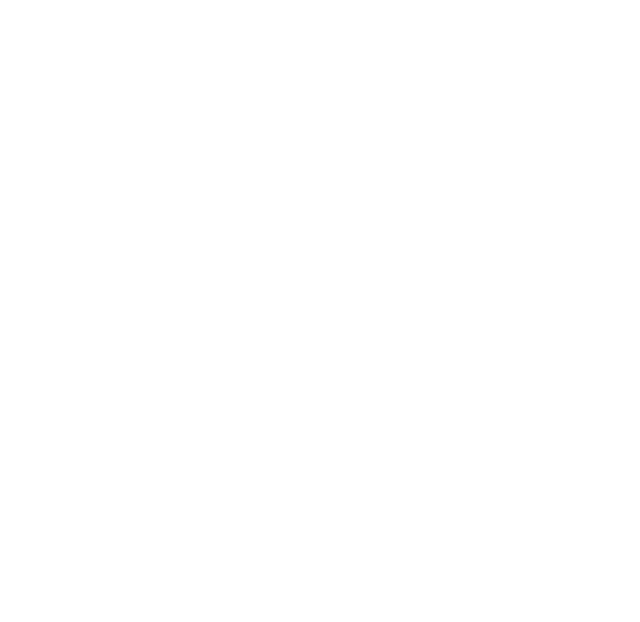
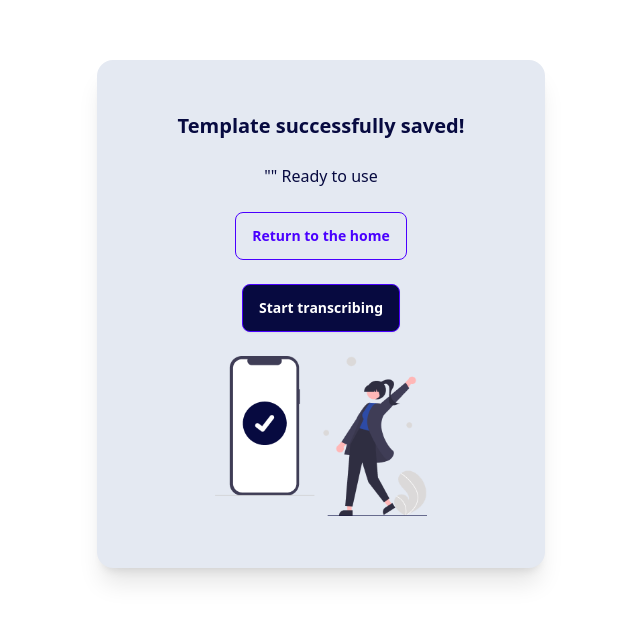
Before and after one commit to ruppinCgroup63/Spoken, a React (Vite) app: page /TemplateCreatedSuccessfully in a window 1280 px wide. Before the commit this address had no page. Shown: the part 118-740 px from the top of the page, without its empty margins (319-959 px from the left). Built offline with nearby package versions, Linux system fonts and the light colour scheme.

Commit message:
succssfully create template

```diff
--- a/src/App.jsx
+++ b/src/App.jsx
@@ -14,6 +14,7 @@ import "./FuncComps/CreateTemplate/createTemplat3.css";
 import ChooseTemplate from "./FuncComps/HOME/ChooseTemplate";
 import TemplateToDictate from "./FuncComps/SpeechRecognition/TemplateToDictate";
 import FavoriteTemplates from "./FuncComps/HOME/FavoriteTemplates";
+import TemplateCreatedSuccessfully from "./FuncComps/CreateTemplate/TemplateCreatedSuccessfully";
 
 function App() {
   const [usersList, setUsersList] = useState([]);
@@ -44,6 +45,7 @@ function App() {
             <Route path="/ChooseTemplate" element={<ChooseTemplate />} />
             <Route path="/TemplateToDictate" element={<TemplateToDictate />} />
             <Route path="/FavoriteTemplates" element={<FavoriteTemplates/>}/>
+            <Route path="/TemplateCreatedSuccessfully" element={<TemplateCreatedSuccessfully/>}/>
           </Routes>
         </BrowserRouter>
       </div>
--- /dev/null
+++ b/src/FuncComps/CreateTemplate/TemplateCreatedSuccessfully.jsx
@@ -0,0 +1,49 @@
+import React from 'react'
+import { useLocation, useNavigate } from "react-router-dom";
+
+export default function TemplateCreatedSuccessfully() {
+    const navigate = useNavigate();
+    const { state } = useLocation();
+    const template = state?.template || {};
+
+    return (
+      <div className="flex items-center justify-center min-h-screen bg-light-blue-500">
+        <div
+          className="card w-full max-w-md bg-base-100 shadow-xl p-5"
+          style={{ backgroundColor: "#E4E9F2", textAlign: "center" }}
+        >
+          <div className="card-body flex flex-col items-center justify-center">
+            <h2 className="text-xl font-bold" style={{ color: "#070A40" }}>
+              Template successfully saved!
+            </h2>
+            <p className="text-md my-4" style={{ color: "#070A40" }}>
+              "{template.TemplateName}" Ready to use
+            </p>
+            <button
+              className="btn btn-outline btn-primary mb-4"
+              onClick={() => navigate("/HomePage")}
+              style={{ marginBottom: "1rem" }}
+            >
+              Return to the home
+            </button>
+            <button
+              className="btn btn-primary"
+              onClick={() => navigate("/StartTranscribing", { state: { template } })}
+              style={{ backgroundColor: "#070A40", color: "#ffffff" }}
+            >
+              Start transcribing
+            </button>
+            <div className="mt-10 mt-4 flex items-center justify-center">
+              <div className="w-45 h-40">
+                <img
+                  src="/public/createTemplate/Successfully.png"
+                  alt="Success"
+                  className="w-full h-full object-contain"
+                />
+              </div>
+            </div>
+          </div>
+        </div>
+      </div>
+    );
+  }
```
Also changed, not shown: public/createTemplate/Successfully.png (added).
